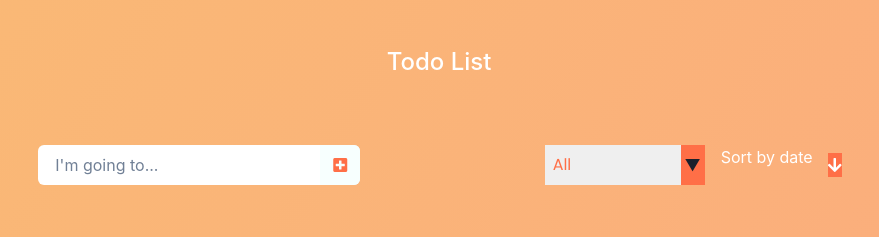
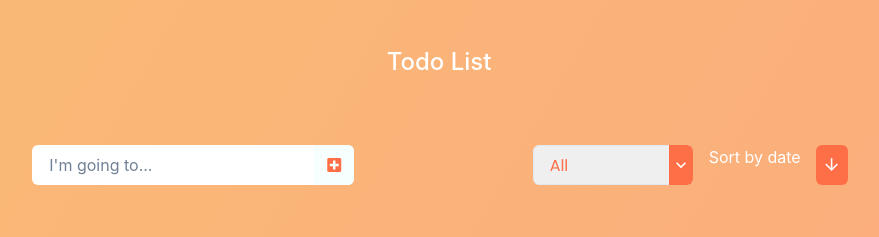
Before and after one commit to SamelazyAlpaca/Todo-list, a React (Create React App) app: page / in a window 1280 px wide. Shown: the top 237 px of the page, without its empty margins (201-1080 px from the left). Built offline with nearby package versions, Linux system fonts and the light colour scheme; no server answers; a web font is replaced by a local one.

Commit message:
Finished most of the implementation Chakra UI

```diff
--- a/package.json
+++ b/package.json
@@ -3,6 +3,7 @@
   "version": "0.1.0",
   "private": true,
   "dependencies": {
+    "@chakra-ui/icons": "^2.0.12",
     "@chakra-ui/react": "^2.4.1",
     "@emotion/react": "^11.10.5",
     "@emotion/styled": "^11.10.5",
--- a/src/App.css
+++ b/src/App.css
@@ -64,6 +64,7 @@ form input {
 }
 .form-wrapper {
 	border: 2px solid transparent;
+	border-radius: 0.475rem;
 	position: relative;
 }
 .form-wrapper.input-wrong {
@@ -116,13 +117,11 @@ form .todo-button:hover {
   color: white;
   transition: transform 0.3s ease-in-out;
 }
-.sort-wrapper button:not(.sort-active):hover  {
-	opacity: 0.5 !important;
-}
-.sort-wrapper .sort-active i {
+
+.sort-wrapper .sort-active svg {
   transition: transform 0.3s ease-in-out;
 }
-.sort-wrapper .sort-active-up i {
+.sort-wrapper .sort-active-up svg {
   transform: rotate(180deg);
 }
 .todo-container {
@@ -208,11 +207,10 @@ form .todo-button:hover {
   transition: opacity 0.3s ease-in-out;
 }
 .todo-completed button:hover {
-
   opacity: 1;
 }
 .todo-item-border:focus {
- border-color: #ff6f47;
+ border-color: #ff6f47 !important;
 }
 .todo-item-date {
   font-weight: 400;
@@ -240,33 +238,9 @@ form .todo-button:hover {
   opacity: 0.5;
 }
 
-/*CUSTOM SELECTOR */
-select {
-  -webkit-appearance: none;
-  -moz-appearance: none;
-  -ms-appearance: none;
-  appearance: none;
-  outline: 0;
-  box-shadow: none;
-  border: 0 ;
-  background-image: none;
-}
 
-/* Custom Select */
-.select {
-  font-size: 1rem;
-  position: relative;
-  overflow: hidden;
-
-}
-select {
-  color: #ff6f47;
-  font-family: "Poppins", sans-serif;
-  cursor: pointer;
-  width: 10rem;
-}
 /* Arrow */
-.select::after {
+/* .select::after {
   content: "\25BC";
   position: absolute;
   display: flex;
@@ -280,14 +254,9 @@ select {
   background: #ff6f47;
   cursor: pointer;
   pointer-events: none;
-}
+} */
 .pagination {
   justify-content: center;
-}
-.spinnerCentered {
-  display: flex;
-  margin: 0 auto;
-  margin-bottom: 1rem;
 }
 .sort-wrapper {
   display: flex;
@@ -308,6 +277,62 @@ select {
   align-items: center;
   justify-content: space-around;
 }
+/* Chakra Changing styles */
+
+.chakra-select__icon-wrapper {
+	/* content: "\25BC"; */
+	/* position: absolute; */
+	display: flex;
+	justify-content: center;
+	align-items: center;
+	/* top: 0; */
+	/* right: 0; */
+	min-width: 1.5rem;
+	font-size: 1em;
+	height: 100%;
+	background: #ff6f47;
+	cursor: pointer;
+	pointer-events: none;
+}
+.chakra-select {
+	color: #ff6f47;
+	font-family: "Poppins", sans-serif;
+	cursor: pointer;
+	width: 10rem !important;
+	padding-bottom: 0.5rem !important;
+}
+.chakra-select__icon-wrapper {
+	right: 0 !important;
+	border-top-right-radius: 0.375rem;
+	border-bottom-right-radius: 0.375rem;
+	color: #fff !important;
+}
+/*CUSTOM SELECTOR */
+/* select {
+	-webkit-appearance: none;
+	-moz-appearance: none;
+	-ms-appearance: none;
+	appearance: none;
+	outline: 0;
+	box-shadow: none;
+	border: 0 ;
+	background-image: none;
+ } */
+
+ /* Custom Select */
+ /* .select {
+	font-size: 1rem;
+	position: relative;
+	overflow: hidden;
+
+ } */
+ /* select {
+	color: #ff6f47;
+	font-family: "Poppins", sans-serif;
+	cursor: pointer;
+	width: 10rem;
+ } */
+
 @media  screen and (max-width: 49.98rem) {
   form {
     max-width: 23.5rem;
--- a/src/components/Form.js
+++ b/src/components/Form.js
@@ -1,13 +1,17 @@
 import axios from 'axios'
 import { useRef } from 'react'
 import {
-	FormControl,
 	Input,
 	InputGroup,
 	InputRightAddon,
 	Button,
-	Box
-} from '@chakra-ui/react'
+	Box,
+	Select,
+} from '@chakra-ui/react';
+import {
+	ArrowDownIcon,
+	AddIcon,
+} from '@chakra-ui/icons'
 
 const Form = ({ getTodos, setStatus, selectedSort, setSelectedSort, setCurrentPage }) => {
 	const ref = useRef(null)
@@ -57,14 +61,13 @@ const Form = ({ getTodos, setStatus, selectedSort, setSelectedSort, setCurrentPa
 			case 'asc':
 				setSelectedSort('desc')
 				break;
-			case 'desc' :
+			case 'desc':
 				setSelectedSort('asc')
 		}
 	}
 
 	return (
 		<form>
-
 			<InputGroup
 				className='form-wrapper'
 				width="auto"
@@ -88,38 +91,40 @@ const Form = ({ getTodos, setStatus, selectedSort, setSelectedSort, setCurrentPa
 						className="todo-button"
 						type="submit"
 					>
+						{/* <AddIcon fontSize="1.1rem" /> */}
 						<i className='fas fa-plus-square' />
 					</Button>
 				</InputRightAddon>
 			</InputGroup>
 			<Box className='filtering-wrapper'>
-				<div className='select'>
-					<select onChange={statusHandler} name="todo" className="filter-todo">
+				{/* <div className='select'> */}
+				<Select
+					onChange={statusHandler}
+					className="select filter-todo"
+					width="auto"
+					background="auto"
+				>
 					<option value="">All</option>
 					<option value="done">Done</option>
 					<option value="undone">Undone</option>
-					</select>
-				</div>
-				<div className="sort-wrapper">
+				</Select>
+				<Box className="sort-wrapper">
 					<p onClick={dateHandler}>Sort by date</p>
-					<button
+					<Button
 						className={`sort-active ${selectedSort === 'asc' ? 'sort-active-up' : ''}`}
+						px={0}
+						py={0}
+						minW={8}
+						minH={5}
 						onClick={(e) => {
 							e.preventDefault()
 							// setSelectedSort('desc')
 							dateHandler()
 						}}>
-						<i className="fa fa-arrow-down" aria-hidden="true"></i>
-					</button>
-					{/* <button
-						className={`${(selectedSort === 'asc') ? 'sort-active' : ''}`}
-						onClick={(e) => {
-							e.preventDefault()
-							setSelectedSort('asc')
-						}}>
-						<i className="fa fa-arrow-up" aria-hidden="true"></i>
-					</button> */}
-				</div>
+						{/* <i className="fa fa-arrow-down" aria-hidden="true"></i> */}
+						<ArrowDownIcon fontSize="1.2rem" />
+					</Button>
+				</Box>
 			</Box>
 		</form>
 	)
--- a/src/components/Loader.js
+++ b/src/components/Loader.js
@@ -4,14 +4,14 @@ import { Spinner } from '@chakra-ui/react'
 const Loader = () => {
 	return (
 		<Spinner
-      className='spinnerCentered'
 			color='blue.500'
 			size="lg"
 			speed='0.8s'
 			thickness='3px'
 			emptyColor='gray.400'
-      display={'block'}
-      textAlign={'center'}
+			display='flex'
+			textAlign='center'
+			m='0 auto'
 		/>
 	);
 }
--- a/src/components/Pagination.js
+++ b/src/components/Pagination.js
@@ -1,4 +1,6 @@
 import React from 'react'
+import { Button, Flex, Link, Text } from '@chakra-ui/react'
+import { ArrowLeftIcon, ArrowRightIcon } from '@chakra-ui/icons'
 
 const Pagination = ({ currentPage, pageNumbers, setCurrentPage }) => {
 	const paginateHandler = pageNumber => setCurrentPage(pageNumber)
@@ -6,17 +8,18 @@ const Pagination = ({ currentPage, pageNumbers, setCurrentPage }) => {
 	const prevPage = () => setCurrentPage(prev => prev - 1)
 
 	return (
-		<ul className='pagination'>
-			<button
+		<Flex className='pagination'>
+			<Button
 				className='btn btn-primary'
 				disabled={currentPage === pageNumbers[0]}
 				onClick={prevPage}>
-				<i className="fa fa-angle-double-left" aria-hidden="true" />
-			</button>
+				<ArrowLeftIcon />
+				{/* <i className="fa fa-angle-double-left" aria-hidden="true" /> */}
+			</Button>
 			{
 				pageNumbers.map(number => (
-					<li className={`page-item ${currentPage === number ? 'page-item-current' : ''}`} key={number}>
-						<a
+					<Text className={`page-item ${currentPage === number ? 'page-item-current' : ''}`} key={number}>
+						<Link
 							href="#"
 							className='page-link'
 							onClick={(e) => {
@@ -25,17 +28,18 @@ const Pagination = ({ currentPage, pageNumbers, setCurrentPage }) => {
 							}}
 						>
 							{number}
-						</a>
-					</li>
+						</Link>
+					</Text>
 				))
 			}
-			<button
+			<Button
 				className='btn btn-primary'
 				disabled={currentPage === pageNumbers.length}
 				onClick={nextPage}>
-				<i className="fa fa-angle-double-right" aria-hidden="true" />
-			</button>
-		</ul>
+				<ArrowRightIcon />
+				{/* <i className="fa fa-angle-double-right" aria-hidden="true" /> */}
+			</Button>
+		</Flex>
 	)
 }
 
--- a/src/components/Todo.js
+++ b/src/components/Todo.js
@@ -1,5 +1,16 @@
 import axios from 'axios'
 import React, { useRef, useState } from 'react'
+import {
+	Box,
+	Button,
+	Input,
+	ListItem,
+	Text,
+	Editable,
+	EditableInput,
+	EditablePreview,
+} from '@chakra-ui/react'
+import { EditIcon, DeleteIcon, CheckIcon, CloseIcon } from '@chakra-ui/icons'
 
 const Todo = ({ todo, todos, getTodos, setCurrentPage }) => {
 	const [readOnly, setReadOnly] = useState(true)
@@ -8,7 +19,7 @@ const Todo = ({ todo, todos, getTodos, setCurrentPage }) => {
 	const deleteHandler = () => {
 		console.log(todo.uuid);
 		axios.delete(`${process.env.REACT_APP_BASE_URL}task/${process.env.REACT_APP_userId}/${todo.uuid}`)
-			.then( () => {
+			.then(() => {
 				getTodos()
 				if (todos.length === 1) {
 					setCurrentPage(prev => prev - 1)
@@ -110,36 +121,73 @@ const Todo = ({ todo, todos, getTodos, setCurrentPage }) => {
 	}
 
 	return (
-		<div className={`todo ${todo.done ? 'todo-completed' : ''}`}>
-			<div className='button-wrapper'>
-			<button onClick={editHandler} className='edit-btn'>
-					<i className="fas fa-edit" />
-				</button>
-				<button onClick={completeHandler} className={`${todo.done ? 'uncomplete-btn' : 'complete-btn'} ` }>
+		<ListItem borderRadius="0.375rem" className={`todo ${todo.done ? 'todo-completed' : ''}`}>
+			<Box className='button-wrapper'>
+				<Button
+					onClick={editHandler}
+					className='edit-btn'
+					bgColor="#ff6f47"
+					w={100}
+					h={100}
+					maxW={12}
+					maxH={14}
+					borderLeftRadius="0.375rem"
+					borderRightRadius="0"
+				>
+					<EditIcon />
+				</Button>
+				<Button
+					onClick={completeHandler}
+					className={`${todo.done ? 'uncomplete-btn' : 'complete-btn'} `}
+					bgColor={`${todo.done ? '#d33f3f' : 'rgb(11, 212, 162)'}`}
+					h={100}
+					w={100}
+					maxW={12}
+					maxH={14}
+					borderRadius="none"
+				>
 					{todo.done
-						? <i className='fas fa-times' aria-hidden='true' />
-						: <i className='fas fa-check' aria-hidden='true' />
+						? <CloseIcon />
+						: <CheckIcon />
 					}
-				</button>
-			</div>
-			<input
+				</Button>
+			</Box>
+			<Input
+				size="lg"
+				variant="custom"
+				borderRadius="none"
 				onDoubleClick={editHandler}
+				marginLeft="10px"
+				marginRight="10px"
+				px="0.5rem"
+				cursor="pointer"
 				onKeyDown={keydownBlurInput}
 				onBlur={inputOnBlur}
 				ref={inputFocus}
 				readOnly={readOnly}
-				defaultValue={todo.name}
 				className={`todo-item ${todo.done ? "completed" : ''} ${readOnly ? '' : 'todo-item-border'}`}
+				value={todo.name}
 			/>
-			<li className='todo-item-date'>
+			<Text className='todo-item-date'>
 				{('0' + (+new Date(todo.createdAt).getDate())).slice(-2) + '-' + ('0' + (+new Date(todo.createdAt).getMonth() + 1)).slice(-2) + '-' + +new Date(todo.createdAt).getFullYear()}
-			</li>
-			<div className='button-wrapper'>
-				<button onClick={deleteHandler} className='trash-btn'>
-					<i className='fas fa-trash' />
-				</button>
-			</div>
-		</div>
+			</Text>
+			<Box className='button-wrapper'>
+				<Button
+					onClick={deleteHandler}
+					// className='trash-btn'
+					borderRightRadius="0.375rem"
+					borderLeftRadius="0"
+					bgColor="#ff6f47"
+					w={100}
+					h={100}
+					maxW={12}
+					maxH={14}
+					color="#fff"
+				>
+					<DeleteIcon />
+				</Button>
+			</Box>
+		</ListItem>
 	)
 }
 export default Todo;
--- a/src/components/TodoList.js
+++ b/src/components/TodoList.js
@@ -1,10 +1,11 @@
 import React from 'react'
 import Todo from './Todo'
+import { Flex, List } from '@chakra-ui/react'
 
 const ToDoList = ({ todos, setTodos, getTodos, setCurrentPage }) => {
 	return (
-		<div className='todo-container'>
-			<ul className='todo-list'>
+		<Flex justifyContent="center" alignItems="center" pb="2rem">
+			<List className='todo-list'>
 				{(todos.map(todo => (
 					<Todo
 						setTodos={setTodos}
@@ -17,8 +18,8 @@ const ToDoList = ({ todos, setTodos, getTodos, setCurrentPage }) => {
 						setCurrentPage={setCurrentPage}
 					/>
 				)))}
-			</ul>
-		</div>
+			</List>
+		</Flex>
 	)
 }
 export default ToDoList;
--- a/src/index.js
+++ b/src/index.js
@@ -15,6 +15,17 @@ const theme = extendTheme({
 				color: "#fff"
 			},
 		})
+	},
+	components: {
+		Input: {
+			baseStyle: {
+				field: {
+					_focus: {
+						borderBottom: "2px solid transparent"
+					}
+				}
+			}
+		}
 	}
 })
 
```
Also changed, not shown: src/App.js (indentation only), 1 other file (tests, documents, lock files or other folders). Lines whose indentation alone changed are shown as unchanged.
